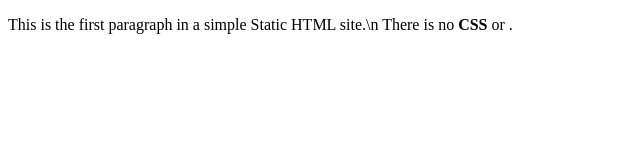
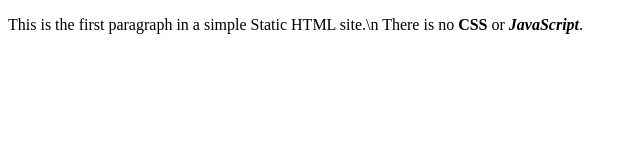
Before and after one commit to mudathirlawal/cicd-pipeline, a plain HTML site: page index.html in a window 1280 px wide. Shown: the full height of the page, 0-640 px from the left. Drawn offline with Linux system fonts and the light colour scheme.

Commit message:
final bug fix in index.html

```diff
--- a/index.html
+++ b/index.html
@@ -5,6 +5,6 @@
   </head>
   <body>
     <p>This is the first paragraph in a simple Static HTML site.\n
-       There is no <strong>CSS</strong> or <script>JavaScript</script>.</p>
+       There is no <strong>CSS</strong> or <em><strong>JavaScript</strong></em>.</p>
   </body>
 </html>
```
